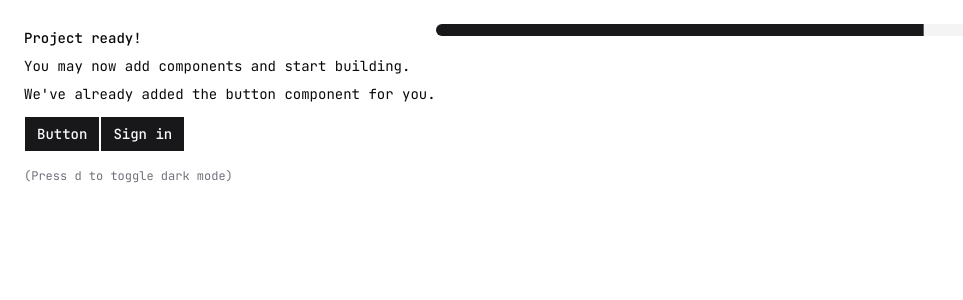
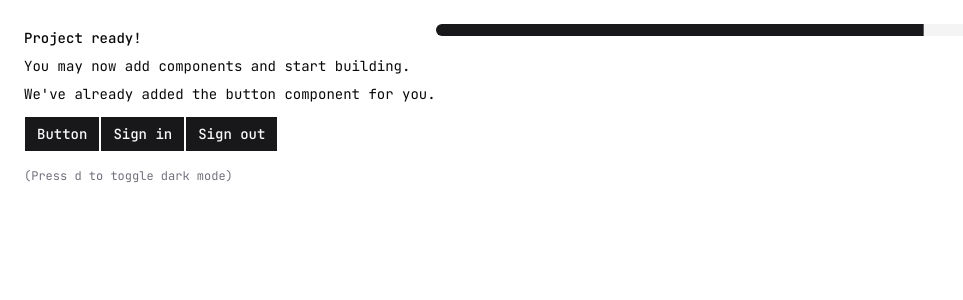
Before and after one commit to sukunaidev/iterationscli, a Next.js app: page / in a window 1280 px wide. Shown: the top 300 px of the page, without its empty margins (0-963 px from the left). Built offline with nearby package versions, Linux system fonts and the light colour scheme.

Commit message:
testing git conflicts

```diff
--- a/app/page.tsx
+++ b/app/page.tsx
@@ -24,6 +24,7 @@ const [progress, setProgress] = React.useState(13)
           <p>We&apos;ve already added the button component for you.</p>
           <Button className="mt-2">Button</Button>
           <Button className="mt-2">Sign in</Button>
+          <Button className="mt-2">Sign out</Button>
         </div>
         <div className="font-mono text-xs text-muted-foreground">
           (Press <kbd>d</kbd> to toggle dark mode)
```
